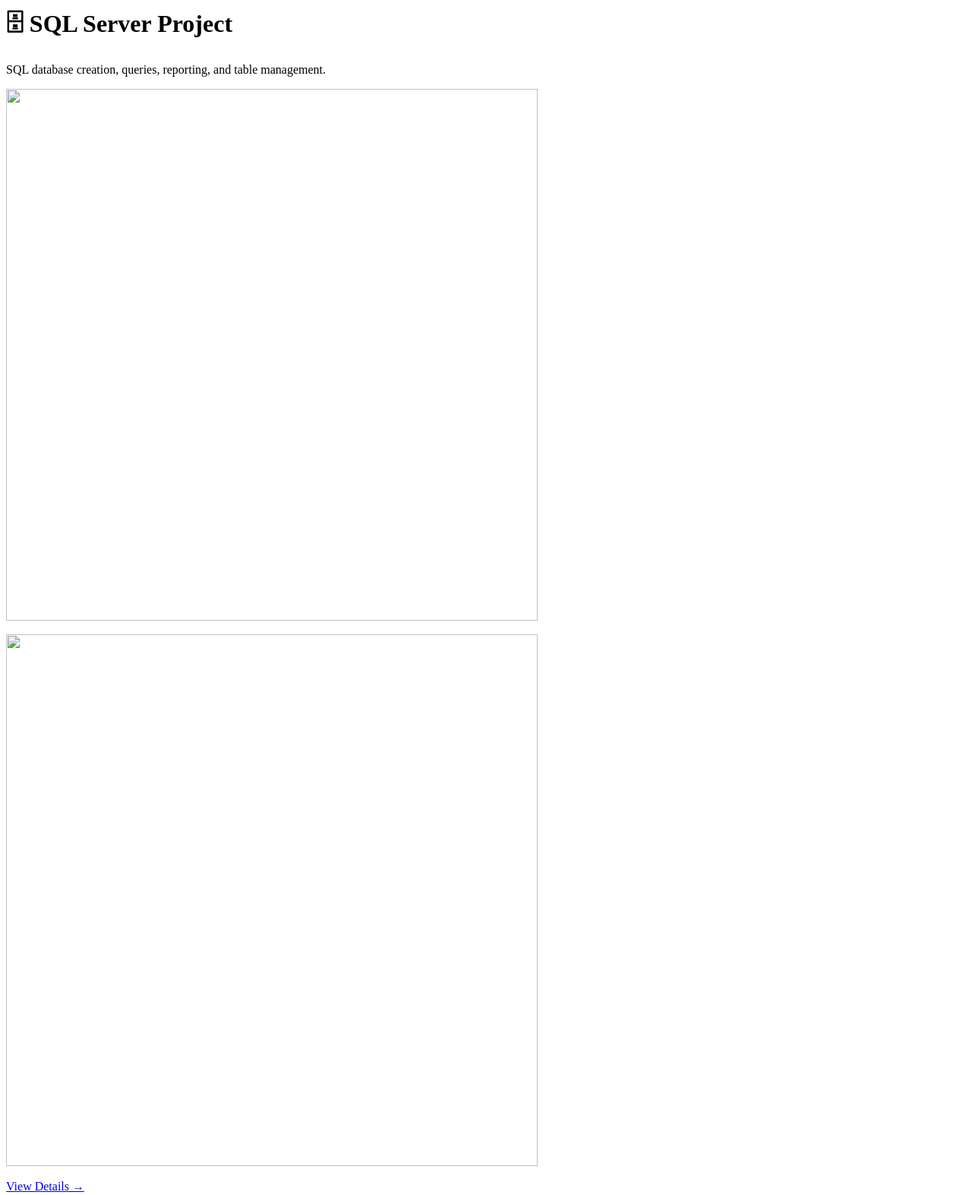
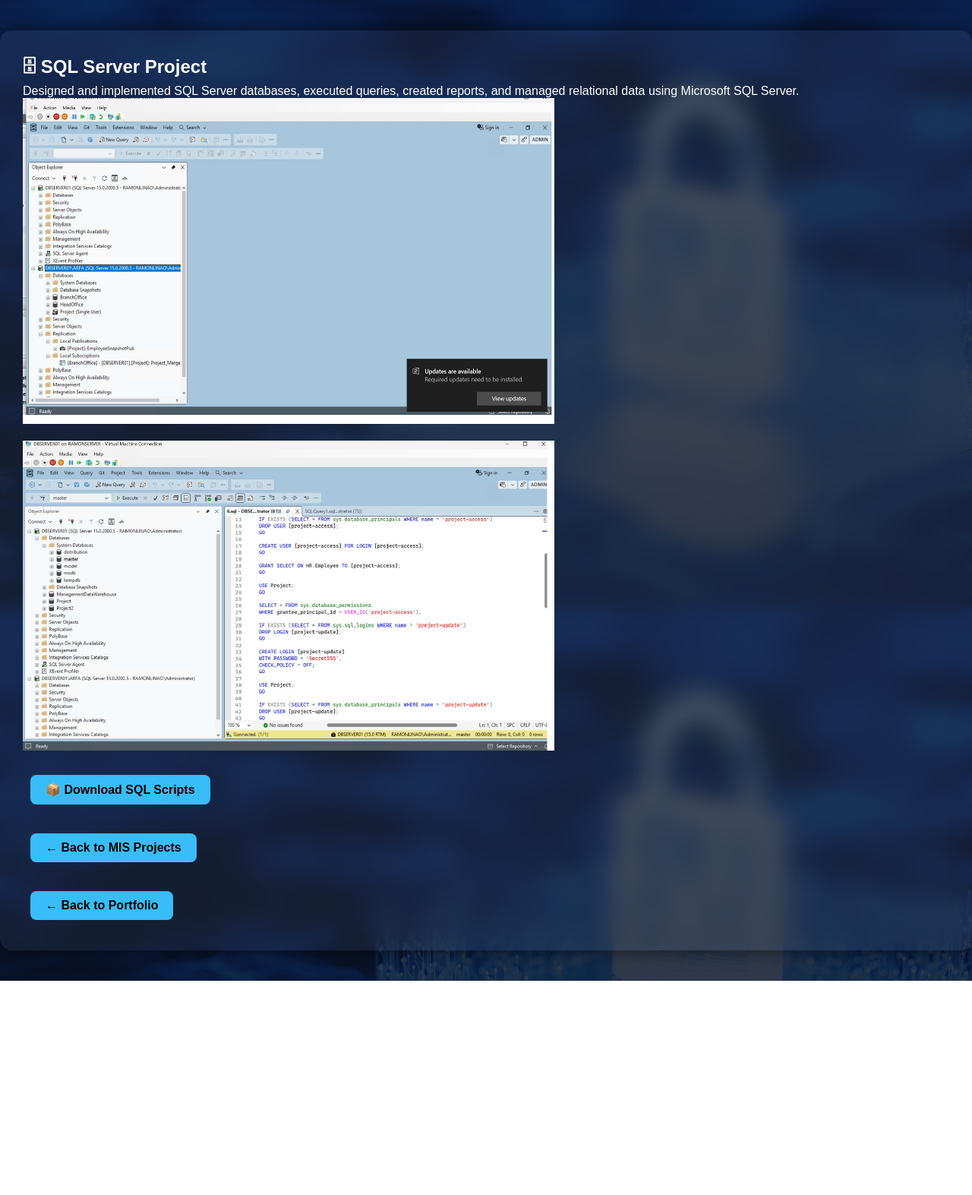
Before and after one commit to RamonLinao/ramonlinao.github.io, a plain HTML site: page projects/sqlserver.html in a window 1280 px wide. Shown: the whole page at 76% size. After the commit the page ends 1291 px from the top, so only its background shows below. Drawn offline with Linux system fonts and the light colour scheme; files whose address does not match are found by name.

Commit message:
Completed MIS project pages

```diff
--- a/projects/exchange.html
+++ b/projects/exchange.html
@@ -1,22 +1,54 @@
+<!DOCTYPE html>
+<html lang="en">
+
+<head>
+    <meta charset="UTF-8">
+    <title>Exchange Server Project</title>
+    <link rel="stylesheet" href="../style.css">
+</head>
+
+<body>
+
+<section class="card">
+
     <h1>📧 Exchange Server Project</h1>
 
     <p>
-Deployed Exchange Server with mailboxes, transport rules, and Active Directory integration.
+        Deployed Microsoft Exchange Server with mailbox databases,
+        Outlook Web Access (OWA), transport rules, and Active Directory integration.
     </p>
 
-<img src="../images/EXCH1.png" width="700">
+    <img src="../assets/images/EXCH1.png" width="700">
 
     <br><br>
 
-<img src="../images/EXCH2.png" width="700">
+    <img src="../assets/images/EXCH2.png" width="700">
 
     <br><br>
 
-<img src="../images/EXCH3.png" width="700">
+    <img src="../assets/images/EXCH3.png" width="700">
 
     <br><br>
 
-<a href="RamonLinao.zip" class="btn">
-    View Details →
+    <a href="../assets/zip/RamonLinao.zip"
+       download
+       class="btn">
+        📦 Download Exchange Project Files
     </a>
+
+    <br><br>
+
+    <a href="mis.html" class="btn">
+        ← Back to MIS Projects
     </a>
+
+    <br><br>
+
+    <a href="../index.html" class="btn">
+        ← Back to Portfolio
+    </a>
+
+</section>
+
+</body>
+</html>
--- a/projects/sqlserver.html
+++ b/projects/sqlserver.html
@@ -1,17 +1,55 @@
+<!DOCTYPE html>
+<html lang="en">
+
+<head>
+    <meta charset="UTF-8">
+    <title>SQL Server Project</title>
+    <link rel="stylesheet" href="../style.css">
+</head>
+
+<body>
+
+<section class="card">
+
     <h1>🗄 SQL Server Project</h1>
 
     <p>
-SQL database creation, queries, reporting, and table management.
+        Designed and implemented SQL Server databases,
+        executed queries, created reports, and managed
+        relational data using Microsoft SQL Server.
     </p>
 
-<img src="../images/SQL1.png" width="700">
+    <img src="../assets/images/SQL1.png"
+         width="700"
+         alt="SQL Database">
 
     <br><br>
 
-<img src="../images/SQL2.png" width="700">
+    <img src="../assets/images/SQL2.png"
+         width="700"
+         alt="SQL Queries">
 
     <br><br>
 
-<a href="ProjectScript.zip" class="btn">
-    View Details →
+    <a href="../assets/zip/ProjectScript.zip"
+       download
+       class="btn">
+        📦 Download SQL Scripts
     </a>
+
+    <br><br>
+
+    <a href="mis.html" class="btn">
+        ← Back to MIS Projects
+    </a>
+
+    <br><br>
+
+    <a href="../index.html" class="btn">
+        ← Back to Portfolio
+    </a>
+
+</section>
+
+</body>
+</html>
```
Also changed, not shown: projects/mis.html (+8 -1 lines), assets/images/packet1.png (renamed from projects/packet1.png), assets/images/packet2.png (renamed from projects/packet2.png), assets/images/packet3.png (renamed from projects/packet3.png), 2 other files. Lines whose indentation alone changed are shown as unchanged.
